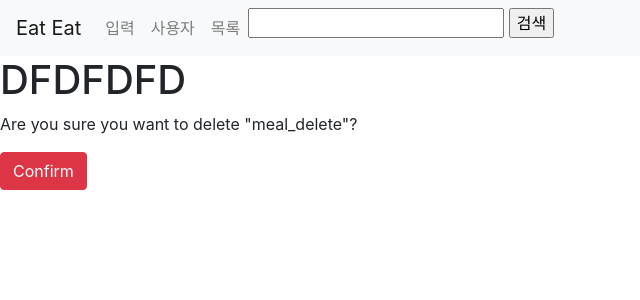
After one commit to jso4967/Eateat, a Django app: page /meals/list/9/delete/ in a window 1280 px wide. The commit adds this page. Shown: the top 300 px of the page, without its empty margins (0-640 px from the left). Run offline with Django 3.2, Linux system fonts and the light colour scheme; data comes from the database, SQL or seed files in the repository; both versions use the stored data as it was after the commit; some libraries are stand-ins or nearby versions.

Commit message:
20190217

```diff
--- /dev/null
+++ b/meals/templates/meals/meal_confirm_delete.html
@@ -0,0 +1,10 @@
+{% extends "base.html" %}
+{% block body_block %}
+
+<H1>DFDFDFD</H1>
+  <form method="POST">{% csrf_token %}
+    <p>Are you sure you want to delete "{{'meal_delete'}}"?</p>
+    <input class='btn btn-danger' type="submit" value="Confirm" />
+  </form>
+
+{% endblock %}
--- a/meals/templates/meals/meal_detail.html
+++ b/meals/templates/meals/meal_detail.html
@@ -4,8 +4,7 @@
 
             <div class="">
               <h1>{{Meal_detail.meal_name}} </h1>
-                <a href="{% url 'meals:delete'%}">삭제</a>
+                <a href="{% url 'meals:delete' pk=Meal_detail.pk%}">삭제</a>
             </div>
 
     {% endblock %}
-P
--- a/meals/urls.py
+++ b/meals/urls.py
@@ -8,6 +8,6 @@ urlpatterns = [
     path('create/', views.MealCreateView.as_view(), name='create'),
     path('list/ ', views.MealListView.as_view(), name ='list' ),
     path('detail/<int:pk>', views.MealDetail.as_view(), name = 'detail'),
-    path('detail/<int:pk>/delete/', views.MealDelete.as_view(), name = 'delete'),
+    path('list/<int:pk>/delete/', views.MealDelete.as_view(), name = 'delete'),
 
 ]
--- a/meals/views.py
+++ b/meals/views.py
@@ -37,7 +37,18 @@ class MealDetail(DetailView):
 
 class MealDelete(DeleteView):
     model = models.Meal
-    success_url = reverse_lazy('Meal_detail')
+    success_url = reverse_lazy('meals:list')
+    context_object_name = 'Meal_delete'
 
-    def delete(pk):
-        return models.Meal.objects.delete(pk)
+
+def post_list(request):
+    qs = models.meal.object.all
+
+    q = request.Get.get('q', '')
+
+    if q:
+        qs = qs.filter(title_icontains=q)
+        return render(request, 'meals/meal_list.html',{
+            'meal_list' : qs,
+            'q' : q,
+        })
--- a/templates/base.html
+++ b/templates/base.html
@@ -73,6 +73,10 @@ img {
             <li class="nave-item">
               <a class = "nav-link" href="{% url 'meals:list'%}">목록</a>
             </li>
+            <form action="" method="get">
+              <input type="text" name="q" value="{{ q }}">
+              <input type="submit" value="검색">
+            </form>
           </ul>
 
         </div>
```
Also changed, not shown: meals/templates/meals/meal_delete.html (deleted, +0 -7 lines), db.sqlite3.
